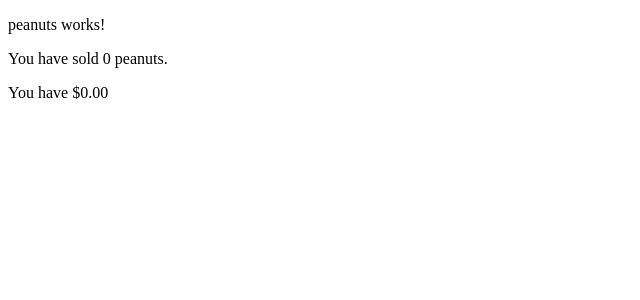
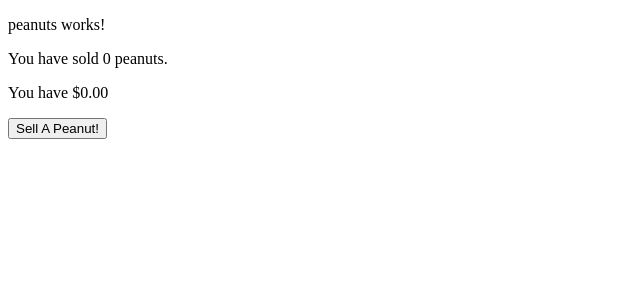
Before and after one commit to TwelveP/ngx-peanut-clicker, an Angular app: page /peanuts in a window 1280 px wide. Shown: the top 300 px of the page, without its empty margins (0-640 px from the left). Built offline with nearby package versions, Linux system fonts and the light colour scheme.

Commit message:
feat: add a button to sell a peanut

```diff
--- a/src/app/peanuts/peanuts.component.html
+++ b/src/app/peanuts/peanuts.component.html
@@ -3,3 +3,5 @@
 <p>You have sold {{ totalPeanutsSold$ | async }} peanuts.</p>
 
 <p>You have {{ totalMoney$ | async | currency }}</p>
+
+<button (click)="sellPeanut()">Sell A Peanut!</button>
--- a/src/app/peanuts/peanuts.component.ts
+++ b/src/app/peanuts/peanuts.component.ts
@@ -1,5 +1,6 @@
 import { Component, OnInit } from '@angular/core';
 import { PeanutsService } from './peanuts.service';
+import { SinglePeanut } from 'src/domain/peanuts';
 import { Observable } from 'rxjs';
 
 @Component({
@@ -19,4 +20,9 @@ export class PeanutsComponent implements OnInit {
     this.totalPeanutsSold$ = this.service.totalProducedPeanuts$.pipe();
     this.totalMoney$ = this.service.money$.pipe();
   }
+
+  sellPeanut(): void {
+    const single = new SinglePeanut();
+    this.service.sellPeanut(single);
+  }
 }
```
